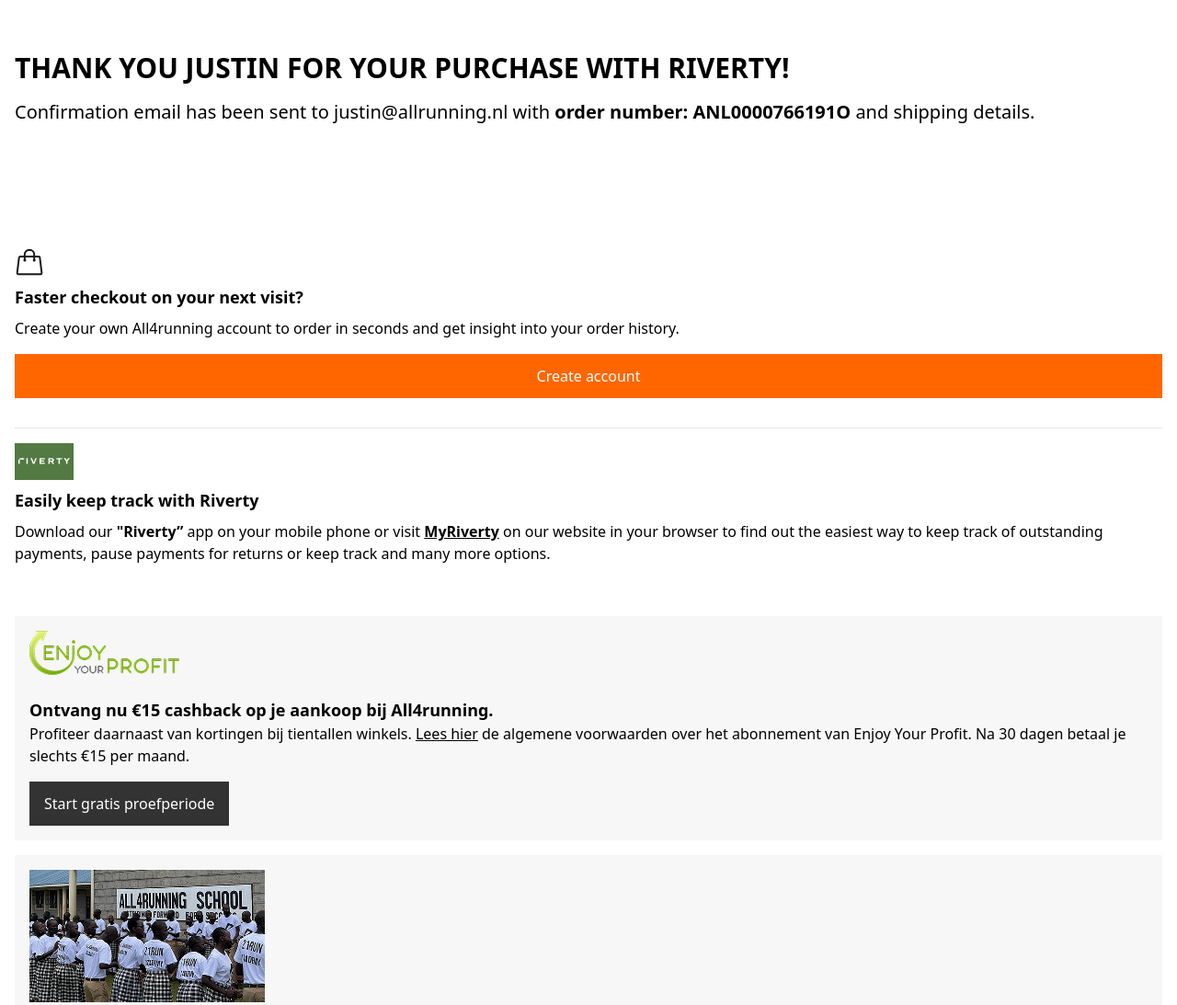
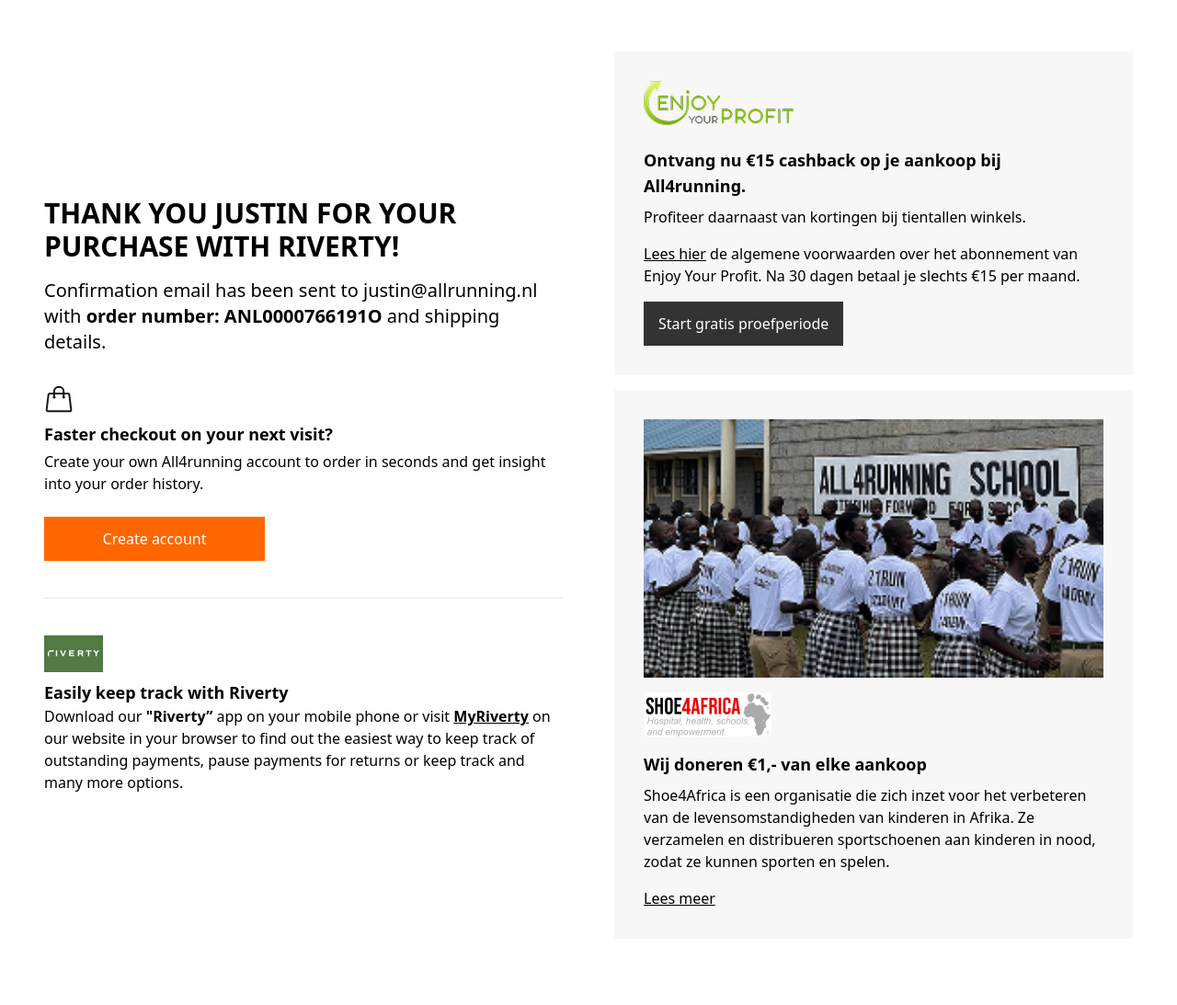
Before and after one commit to jadmi/succespagina, a plain HTML site: page index.html in a window 1280 px wide. Shown: the top 1093 px of the page at 92% size. After the commit the page ends 1045 px from the top, so only its background shows below. Drawn offline with Linux system fonts and the light colour scheme.

```diff
--- a/index.html
+++ b/index.html
@@ -7,17 +7,22 @@
     <link href="/output.css" rel="stylesheet" />
   </head>
   <body>
-    <div class="grid grid-cols-1 grid-rows-2 pt-14 pl-4 pr-4">
-      <div class="mb-8">
+    <div
+      class="grid grid-cols-1 mt-[56px] px-4 gap-[56px] md:px-12 mb-6 lg:grid-cols-2 2xl:px-32 2xl:gap-64"
+    >
+      <div class="lg:flex lg:flex-col lg:justify-center">
+        <div>
           <h1 class="text-3xl font-bold uppercase mb-4">
             Thank you Justin for your purchase with riverty!
           </h1>
-        <p class="text-xl">
+          <p class="text-xl mb-8">
             Confirmation email has been sent to justin@allrunning.nl with
             <span class="font-bold"> order number: ANL0000766191O </span>
             and shipping details.
           </p>
         </div>
+
+        <div class="border-b border-gray-200 pb-10 mb-10">
           <div>
             <svg
               width="32"
@@ -35,16 +40,17 @@
                 stroke-linejoin="round"
               />
             </svg>
-        <h2 class="font-semibold text-lg mb-2">
+          </div>
+          <div>
+            <h2 class="font-semibold text-lg mb-1">
               Faster checkout on your next visit?
             </h2>
-        <p>
+            <p class="mb-6">
               Create your own All4running account to order in seconds and get
               insight into your order history.
             </p>
-        <div class="border-b border-gray-200 pb-8 mb-4">
             <button
-            class="flex w-full h-12 px-4 justify-center items-center text-white bg-[#f60] mt-4"
+              class="flex w-full h-12 px-4 justify-center items-center text-white bg-[#f60] mt-4 max-w-[340px] md:max-w-60"
             >
               Create account
             </button>
@@ -64,28 +70,35 @@
               fill="white"
             />
           </svg>
-        <h3 class="font-semibold text-lg mb-2">
+          <divs>
+            <h3 class="font-semibold text-lg">
               Easily keep track with Riverty
             </h3>
             <p>
               Download our <span class="font-bold">"Riverty” </span> app on your
               mobile phone or visit
-          <span class="font-bold underline">MyRiverty</span> on our website in
-          your browser to find out the easiest way to keep track of outstanding
-          payments, pause payments for returns or keep track and many more
-          options.
+              <span class="font-bold underline">MyRiverty</span> on our website
+              in your browser to find out the easiest way to keep track of
+              outstanding payments, pause payments for returns or keep track and
+              many more options.
             </p>
+          </divs>
         </div>
-      <div class="bg-[#F7F7F7] mt-14 p-4 mb-4">
+      </div>
+      <div class="lg:flex-col">
+        <div class="bg-[#F7F7F7] p-8 mb-4 h-fit flex-1">
           <img src="logo.png" class="mb-6" />
           <h4 class="font-semibold text-lg">
             Ontvang nu €15 cashback op je aankoop bij All4running.
           </h4>
+          <p class="mb-4 mt-2">
+            Profiteer daarnaast van kortingen bij tientallen winkels.
+          </p>
+
           <p>
-          Profiteer daarnaast van kortingen bij tientallen winkels.
-          <span class="underline">Lees hier</span> de algemene voorwaarden over
-          het abonnement van Enjoy Your Profit. Na 30 dagen betaal je slechts
-          €15 per maand.
+            <span class="underline">Lees hier</span> de algemene voorwaarden
+            over het abonnement van Enjoy Your Profit. Na 30 dagen betaal je
+            slechts €15 per maand.
           </p>
           <button
             class="flex h-12 px-4 justify-center items-center text-white bg-[#333] mt-4"
@@ -93,20 +106,23 @@
             Start gratis proefperiode
           </button>
         </div>
-      <div class="bg-[#F7F7F7] p-4 mb-10">
-        <img src="africa.png" />
-        <img src="shoeafrica.png " class="mt-4 mb-4" />
-        <h5 class="text-lg font-semibold mt-4 mb-2">
+        <div
+          class="bg-[#F7F7F7] flex flex-col gap-4 p-8 w-fit justify-center align flex-1"
+        >
+          <img src="africa.png" class="items-stretch" />
+          <img src="shoeafrica.png " class="w-fit" />
+          <h5 class="text-lg font-semibold">
             Wij doneren €1,- van elke aankoop
           </h5>
-        <p>
-          Shoe4Africa is een organisatie die zich inzet voor het verbeteren van
-          de levensomstandigheden van kinderen in Afrika. Ze verzamelen en
+          <p class="-mt-2">
+            Shoe4Africa is een organisatie die zich inzet voor het verbeteren
+            van de levensomstandigheden van kinderen in Afrika. Ze verzamelen en
             distribueren sportschoenen aan kinderen in nood, zodat ze kunnen
             sporten en spelen.
           </p>
           <a class="underline">Lees meer</a>
         </div>
       </div>
+    </div>
   </body>
 </html>
--- a/tailwind.config.js
+++ b/tailwind.config.js
@@ -2,7 +2,12 @@
 export default {
   content: ["./*.html"],
   theme: {
-    extend: {},
+    extend: {
+      screens: {
+        "2xl": "1791px",
+        infinity: "1920px",
+      },
+    },
   },
   plugins: [],
 };
```
Also changed, not shown: output.css. Lines whose indentation alone changed are shown as unchanged.
